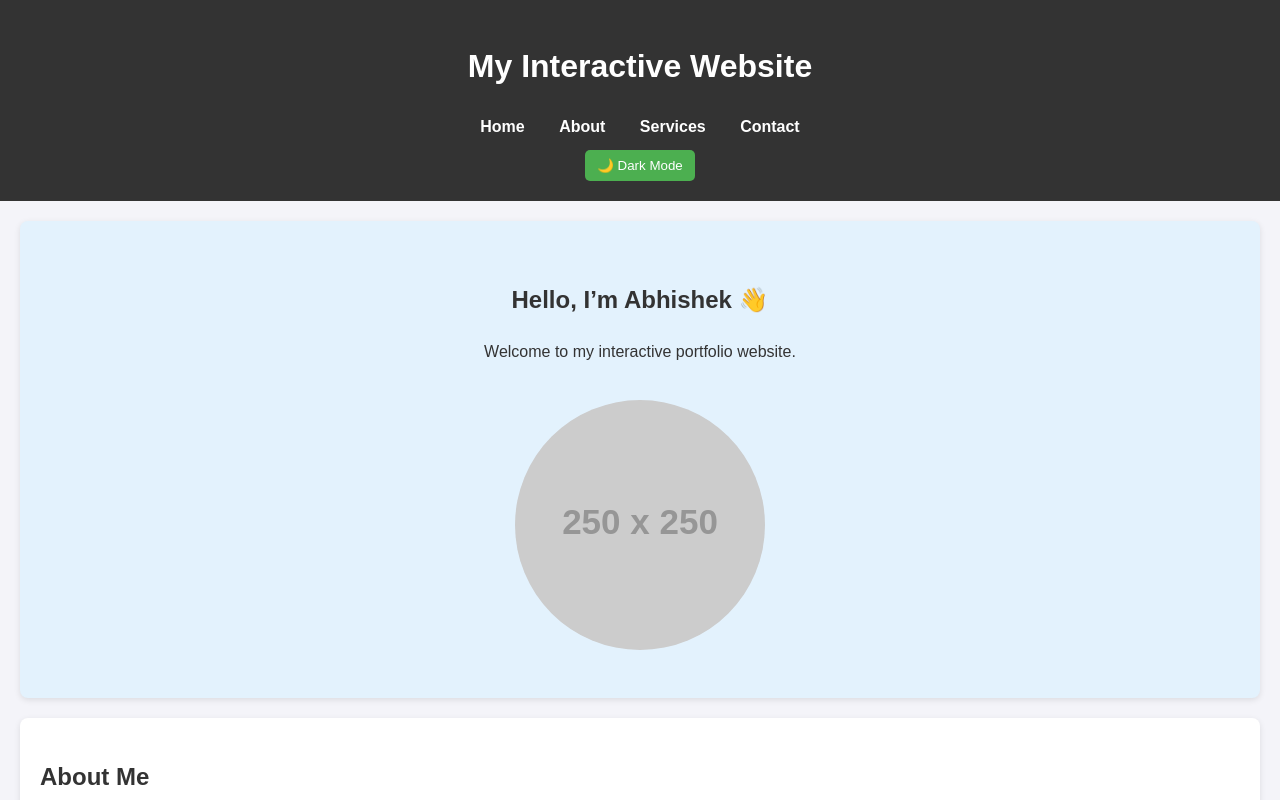
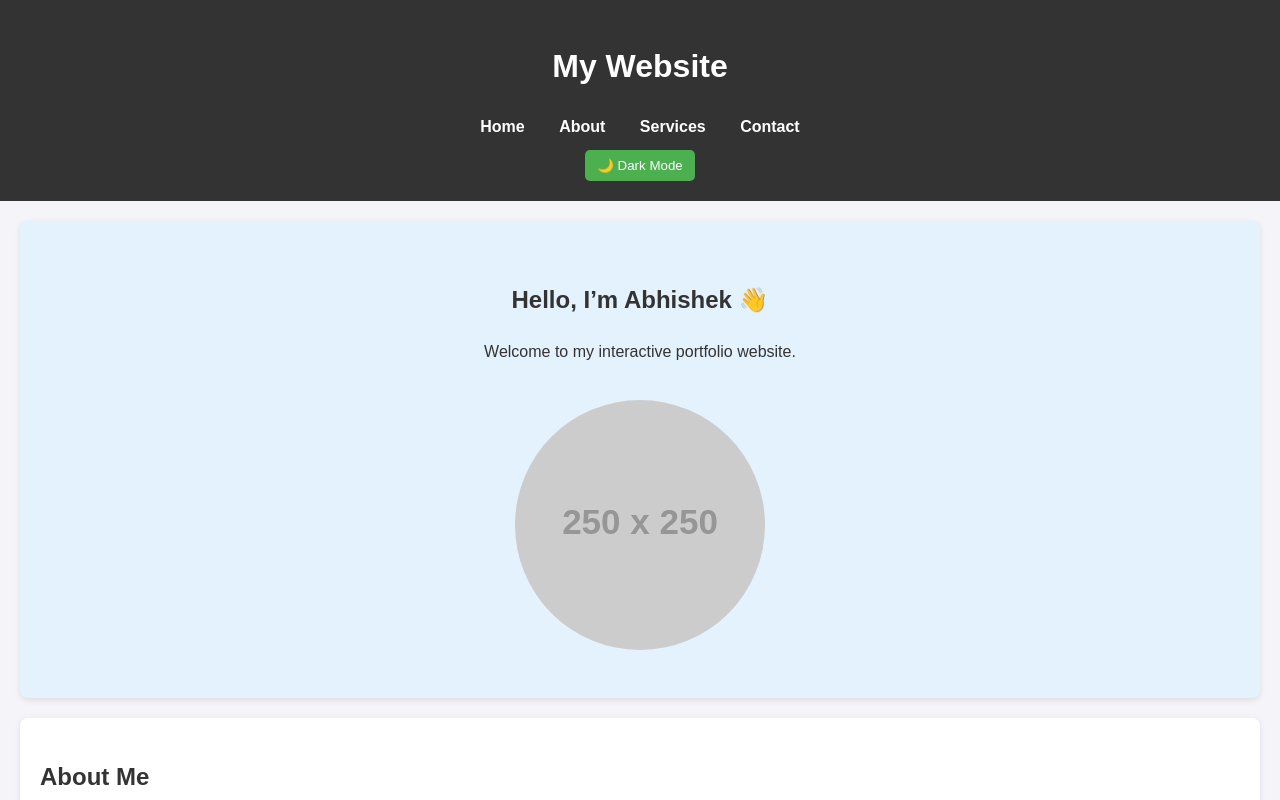
Before and after one commit to abhisheksuvarna782-coder/Abhishek.code, a plain HTML site: page index.html in a window 1280 px wide. Shown: the top 800 px of the page. Drawn offline with Linux system fonts and the light colour scheme; placeholder pictures from the web are drawn by us.

Commit message:
Update index.html

```diff
--- a/index.html
+++ b/index.html
@@ -9,7 +9,7 @@
 
   <!-- Header -->
   <header>
-    <h1>My Interactive Website</h1>
+    <h1>My Website</h1>
     <nav>
       <a href="#home">Home</a>
       <a href="#about">About</a>
```
